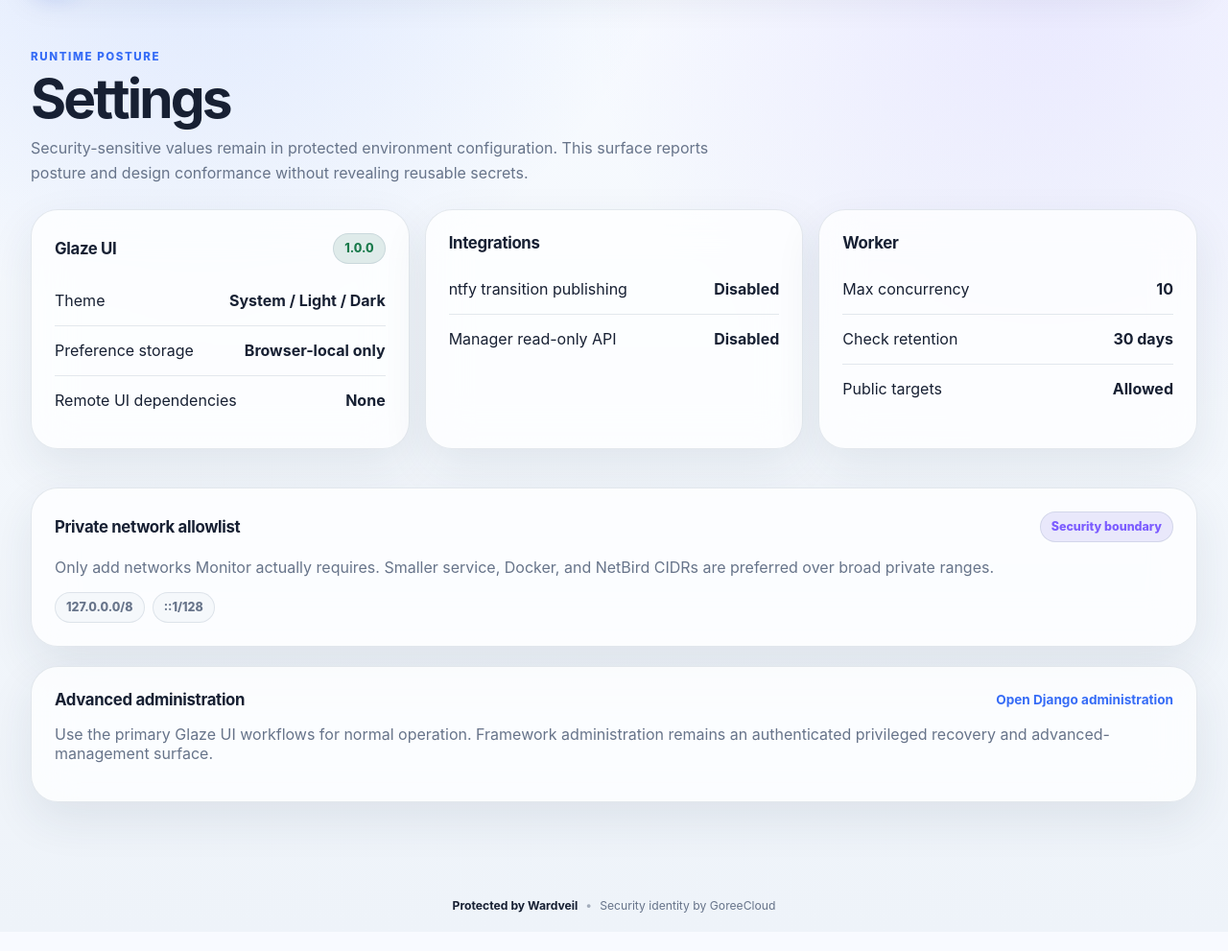
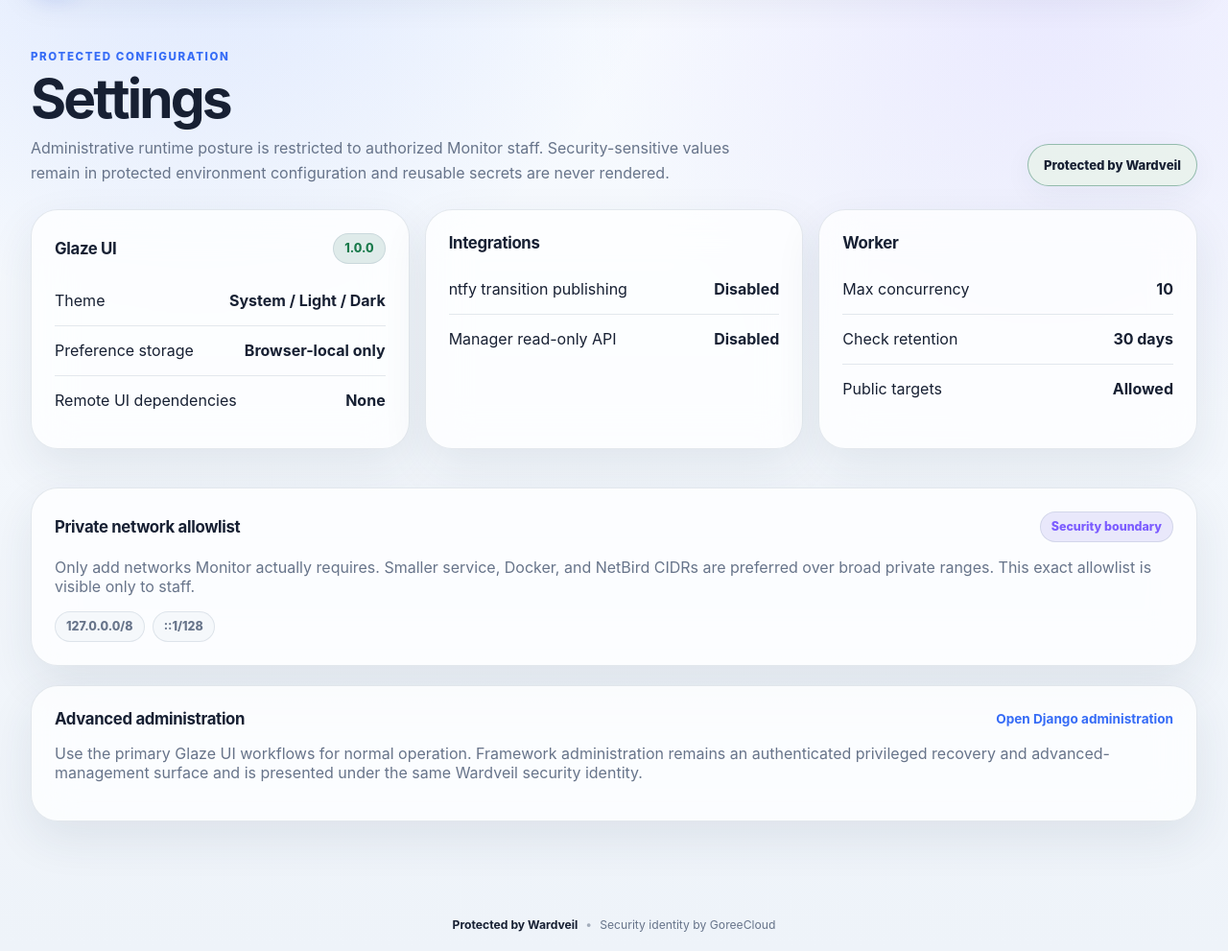
Before and after one commit to GoreeCloud/goreecloud-monitor, a Django app: page /settings/ in a window 1280 px wide. Shown: the part 72-1063 px from the top of the page at 96% size. Before the commit the page ends 1023 px from the top, so only its background shows below. Run offline with Django 5.2, Linux system fonts and the light colour scheme; the visitor is signed in with stand-in values (Sample User, id 1); parts of the project's set-up code (start-up, migrations or seed data) failed here and were passed over.

Commit message:
Align protected settings with Wardveil

```diff
--- a/templates/monitoring/settings.html
+++ b/templates/monitoring/settings.html
@@ -1,12 +1,12 @@
 {% extends "monitoring/base.html" %}
 {% block title %}Settings · GoreeCloud Monitor{% endblock %}
 {% block content %}
-<section class="hero"><div class="hero-copy"><div class="eyebrow">Runtime posture</div><h1>Settings</h1><p>Security-sensitive values remain in protected environment configuration. This surface reports posture and design conformance without revealing reusable secrets.</p></div></section>
+<section class="hero"><div class="hero-copy"><div class="eyebrow">Protected configuration</div><h1>Settings</h1><p>Administrative runtime posture is restricted to authorized Monitor staff. Security-sensitive values remain in protected environment configuration and reusable secrets are never rendered.</p></div><a class="wardveil-status protected" href="{% url 'monitoring:security' %}">Protected by Wardveil</a></section>
 <div class="three-column">
   <section class="panel section-panel"><div class="section-heading"><h2>Glaze UI</h2><span class="pill up">{{ glaze_version }}</span></div><div class="settings-list"><div><span>Theme</span><strong>System / Light / Dark</strong></div><div><span>Preference storage</span><strong>Browser-local only</strong></div><div><span>Remote UI dependencies</span><strong>None</strong></div></div></section>
   <section class="panel section-panel"><h2>Integrations</h2><div class="settings-list"><div><span>ntfy transition publishing</span><strong>{% if ntfy_enabled %}Configured{% else %}Disabled{% endif %}</strong></div><div><span>Manager read-only API</span><strong>{% if manager_api_enabled %}Configured{% else %}Disabled{% endif %}</strong></div></div></section>
   <section class="panel section-panel"><h2>Worker</h2><div class="settings-list"><div><span>Max concurrency</span><strong>{{ max_concurrency }}</strong></div><div><span>Check retention</span><strong>{{ retention_days }} days</strong></div><div><span>Public targets</span><strong>{% if public_targets %}Allowed{% else %}Blocked{% endif %}</strong></div></div></section>
 </div>
-<section class="panel section-panel"><div class="section-heading"><h2>Private network allowlist</h2><span class="pill maintenance">Security boundary</span></div><p class="muted">Only add networks Monitor actually requires. Smaller service, Docker, and NetBird CIDRs are preferred over broad private ranges.</p><div class="chip-list">{% for network in allowed_networks %}<span class="pill">{{ network }}</span>{% empty %}<span class="muted">No private networks allowed.</span>{% endfor %}</div></section>
-{% if user.is_staff %}<section class="panel section-panel"><div class="section-heading"><h2>Advanced administration</h2><a href="/admin/">Open Django administration</a></div><p class="muted">Use the primary Glaze UI workflows for normal operation. Framework administration remains an authenticated privileged recovery and advanced-management surface.</p></section>{% endif %}
+<section class="panel section-panel"><div class="section-heading"><h2>Private network allowlist</h2><span class="pill maintenance">Security boundary</span></div><p class="muted">Only add networks Monitor actually requires. Smaller service, Docker, and NetBird CIDRs are preferred over broad private ranges. This exact allowlist is visible only to staff.</p><div class="chip-list">{% for network in allowed_networks %}<span class="pill">{{ network }}</span>{% empty %}<span class="muted">No private networks allowed.</span>{% endfor %}</div></section>
+<section class="panel section-panel"><div class="section-heading"><h2>Advanced administration</h2><a href="/admin/">Open Django administration</a></div><p class="muted">Use the primary Glaze UI workflows for normal operation. Framework administration remains an authenticated privileged recovery and advanced-management surface and is presented under the same Wardveil security identity.</p></section>
 {% endblock %}
```
